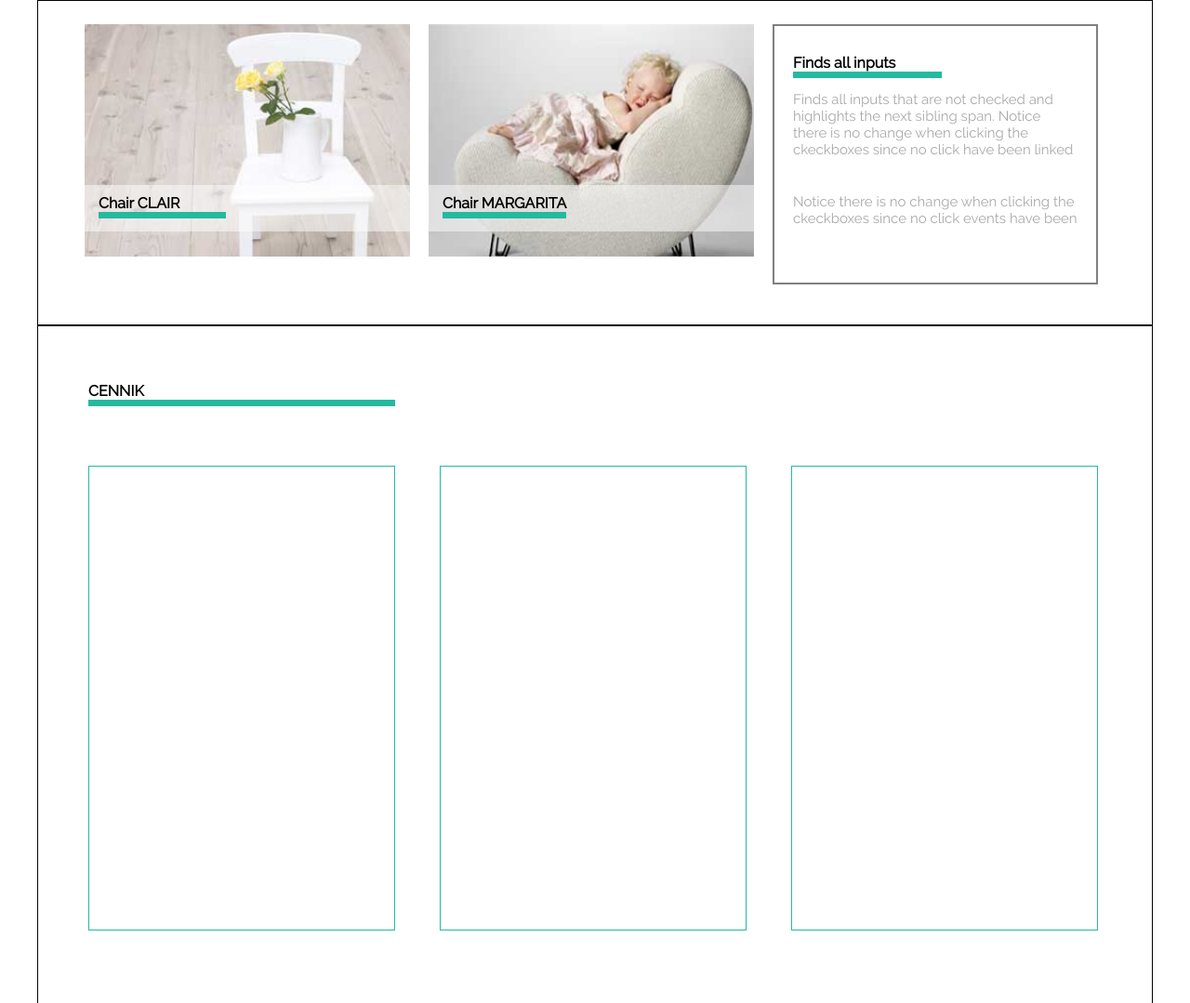
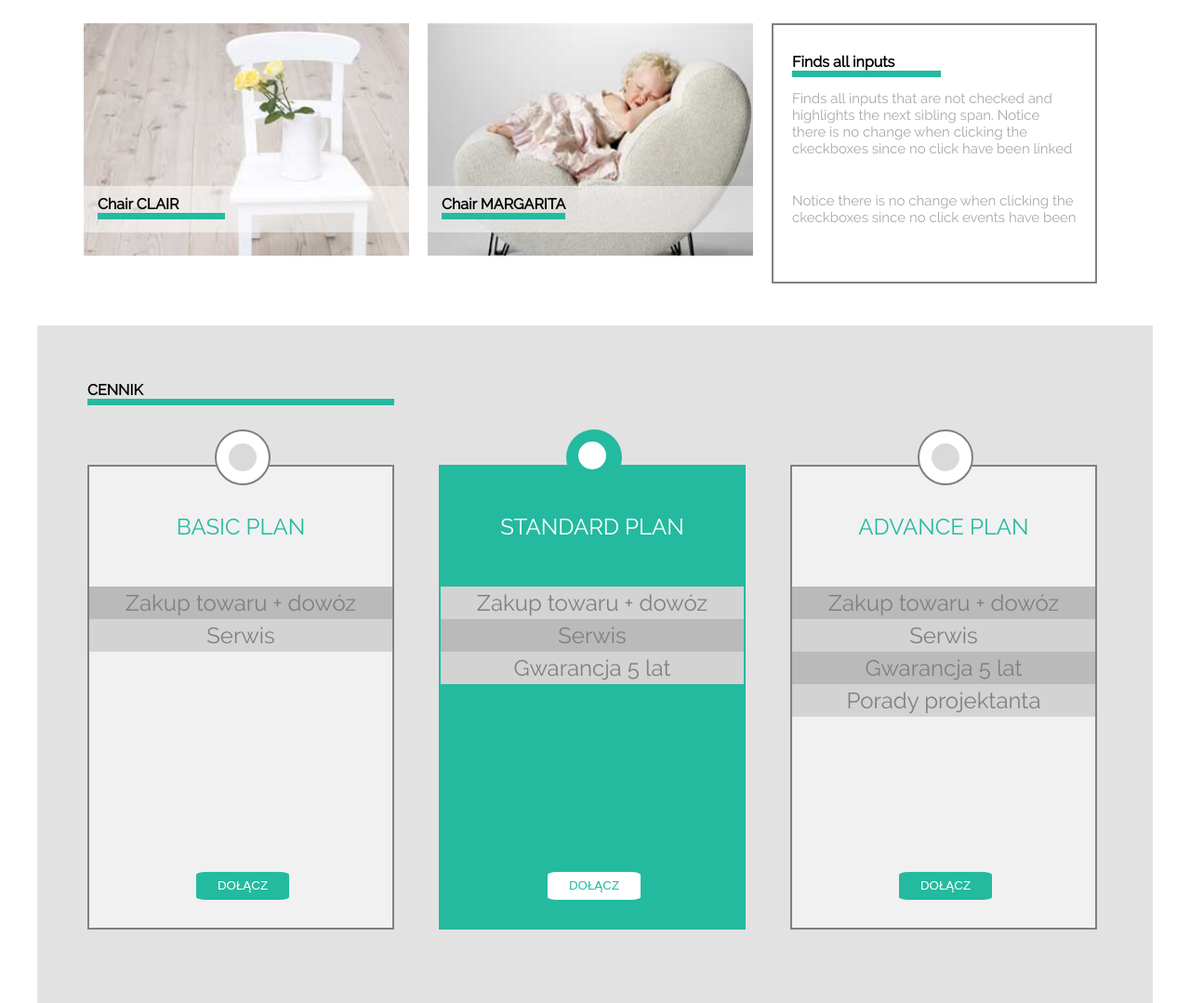
Before and after one commit to MicWer/SitOnChair, a plain HTML site: page index.html in a window 1280 px wide. Shown: the part 500-1579 px from the top of the page at 93% size. Drawn offline with Linux system fonts and the light colour scheme.

Commit message:
header, slider, products, offer mods

```diff
--- a/index.html
+++ b/index.html
@@ -48,6 +48,7 @@
             <a id="arrowRight" href="#">></a>
         </div>
     </section>
+                            <!--SLIDER SECTION-->
     <section id="products">
         <div class="container products">
             <div class="productImg one">
@@ -69,12 +70,51 @@
             </div>
         </div>
     </section>
+                                    <!--OFFER SECTION-->
     <section id="offer">
         <div class="container offer">
-            <div id="offer_title"><p>cennik</p></div>
-            <div class="offer_box"></div>
-            <div class="offer_box"></div>
-            <div class="offer_box"></div>
+            <div id="offer_title">
+                <p>cennik</p>
+            </div>
+            <div class="offer_box">
+                <div class="offer_box_point_out">
+                    <div class="offer_box_point_in"></div>
+                </div>
+                <p class="offer_plan_name">basic plan</p>
+                <div class="offer_round_price"></div>
+                <div class="offer_includes">
+                    <div>Zakup towaru + dowóz</div>
+                    <div class="light">Serwis</div>
+                </div>
+                <button>dołącz</button>
+            </div>
+            <div class="offer_box" id="lightened">
+                <div class="offer_box_point_out" id="light_out">
+                    <div class="offer_box_point_in" id="light_in"></div>
+                </div>
+                <p class="offer_plan_name">standard plan</p>
+                <div class="offer_round_price"></div>
+                <div class="offer_includes">
+                    <div>Zakup towaru + dowóz</div>
+                    <div class="light">Serwis</div>
+                    <div>Gwarancja 5 lat</div>
+                </div>
+                <button>dołącz</button>
+            </div>
+            <div class="offer_box">
+                <div class="offer_box_point_out">
+                    <div class="offer_box_point_in"></div>
+                </div>
+                <p class="offer_plan_name">advance plan</p>
+                <div class="offer_round_price"></div>
+                <div class="offer_includes">
+                    <div>Zakup towaru + dowóz</div>
+                    <div class="light">Serwis</div>
+                    <div>Gwarancja 5 lat</div>
+                    <div class="light">Porady projektanta</div>
+                </div>
+                <button>dołącz</button>
+            </div>
         </div>
     </section>
     <section id="contact">
--- a/style/style.css
+++ b/style/style.css
@@ -31,7 +31,7 @@ header {
     height: 100%;
     width: 1200px;
     margin: 0 auto;
-    border: 1px solid black;
+    /*border: 1px solid black;*/
 }
                 /*HEADER STYLE*/
 .header {
@@ -162,6 +162,17 @@ span {
     text-align: center;
     padding: 0 20px 0 20px;
 }
+#buttonMore {
+    margin-top: 30px;
+    line-height: 50px;
+    width: 200px;
+    font-size: 1.1em;
+    text-align: center;
+    text-transform: uppercase;
+    color: white;
+    background: #24ba9f;
+    border-radius: 10% 10%;
+}
                     /*PRODUCT STYLES*/
 .products {
     height: 350px;
@@ -171,7 +182,6 @@ span {
 }
 .productImg {
     margin: 0 10px;
-    /*border: 2px solid grey;*/
     width: 350px;
     height: 250px;
     float: left;
@@ -233,23 +243,114 @@ span {
 .offer {
     height: 730px;
     padding: 20px 30px;
+    background: #E2E2E2;
 }
+
 #offer_title {
     width: 330px;
     margin: 40px 24px;
 }
+
 #offer_title p {
     padding-right: 100px;
     font-weight: 700;
     border-bottom: 7px solid #24ba9f;
     text-transform: uppercase;
 }
+
 .offer_box {
     height: 500px;
     width: 330px;
-    border: 1px solid #24ba9f;
+    border: 2px solid grey;
     float: left;
     margin: 24px;
+    position: relative;
+    padding-top: 50px;
+    background: #f1f1f1;
+}
+
+#lightened {
+    background: #24ba9f;
+    border: 2px solid #24ba9f;
+}
+
+#light_in {
+    background: white;
+}
+
+#light_out {
+    background: #24ba9f;
+    border: 0;
+}
+
+#lightened>p {
+    background: #24ba9f;
+    color: white;
+}
+
+#lightened>.offer_includes>div {
+     background: lightgrey;
+ }
+#lightened>.offer_includes>.light {
+    background: #BABABA;
+}
+
+#lightened>button {
+    background: white;
+    color: #24ba9f;
+}
+
+.offer_box_point_out {
+    position: absolute;
+    height: 60px;
+    width: 60px;
+    border-radius: 50%;
+    background: white;
+    border: 2px solid grey;
+    left: 135px;
+    top: -40px;
+}
+.offer_box_point_in {
+    position: absolute;
+    height: 30px;
+    width: 30px;
+    border-radius: 50%;
+    background: #DADADA;
+    top: 13px;
+    left: 13px;
+}
+.offer_plan_name {
+    text-transform: uppercase;
+    text-align: center;
+    font-size: 1.5em;
+    color: #24ba9f;
+}
+
+.offer_includes {
+    width: 100%;
+    height: 180px;
+    padding-top: 50px;
+}
+.offer_includes>div {
+    text-align: center;
+    font-size: 1.5em;
+    background: #BABABA;
+    line-height: 35px;
+    color: grey;
+}
+.offer_includes>.light {
+    background: lightgrey;
+}
+.offer_box>button {
+    position: absolute;
+    bottom: 30px;
+    left: 115px;
+    line-height: 30px;
+    width: 100px;
+    border-radius: 10% 10%;
+    background: #24ba9f;
+    color: white;
+    text-transform: uppercase;
 }
 
 
```
